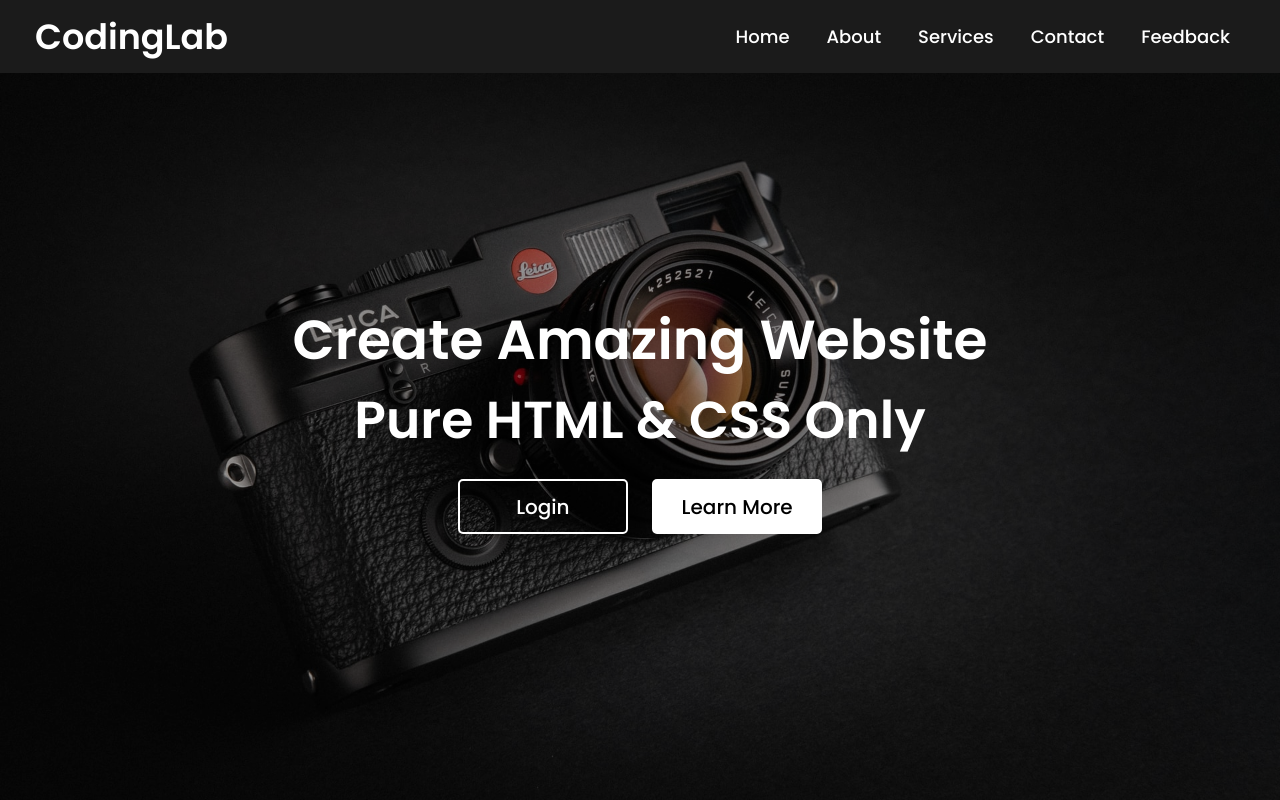
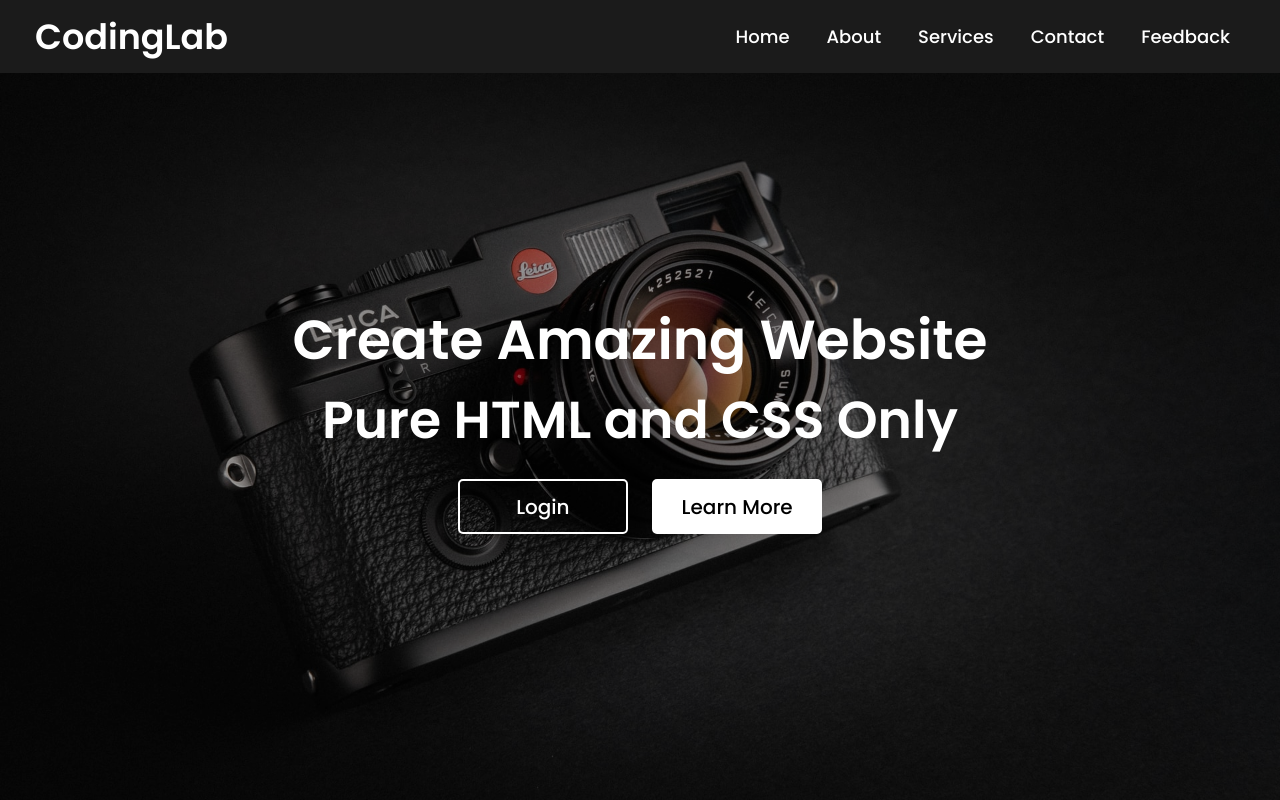
Before and after one commit to BalamuruganKubenthiran/studiopro, a plain HTML site: page index.html in a window 1280 px wide. Drawn offline with Linux system fonts and the light colour scheme.

Commit message:
Update index.html

```diff
--- a/index.html
+++ b/index.html
@@ -26,7 +26,7 @@
     <div class="img"></div>
     <div class="center">
       <div class="title">Create Amazing Website</div>
-      <div class="sub_title">Pure HTML & CSS Only</div>
+      <div class="sub_title">Pure HTML and CSS Only</div>
       <div class="btns">
         <button>Login</button>
         <button>Learn More</button>
```
